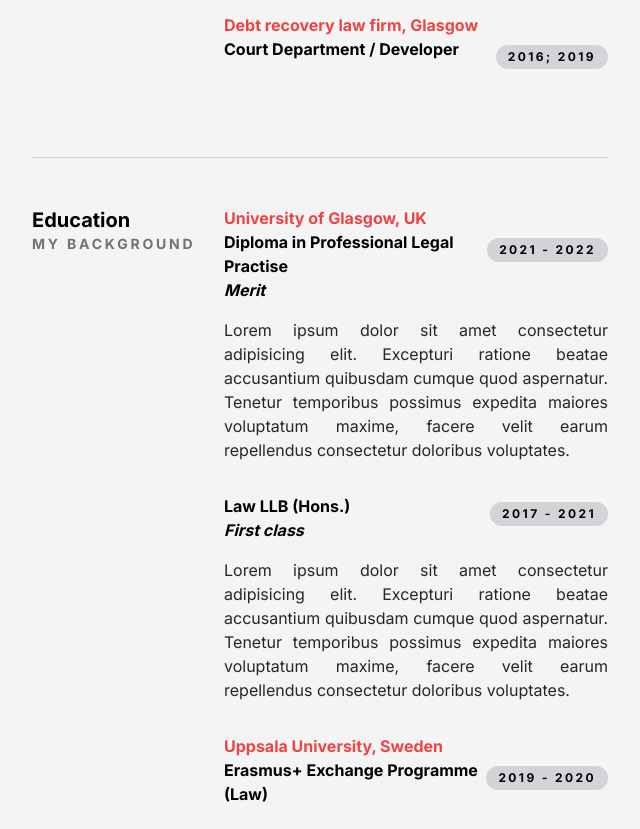
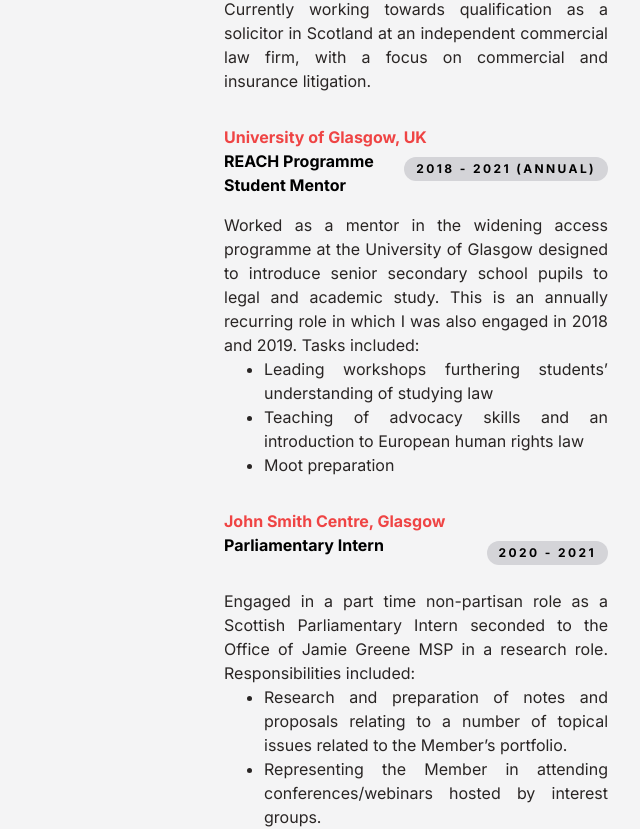
Before and after one commit to dangraham99/portfolio-2024, a Next.js app: page /cv in a window 1280 px wide. Shown: the part 193-1022 px from the top of the page, without its empty margins (320-960 px from the left). Built offline with nearby package versions, Linux system fonts and the light colour scheme.

Commit message:
adding to CV

```diff
--- a/src/app/cv/page.js
+++ b/src/app/cv/page.js
@@ -12,12 +12,47 @@ function CV() {
                     institution="Commercial law firm, Glasgow"
                     title="Trainee Solicitor"
                     period="2022 - Current"
+                    description="Currently working towards qualification as a solicitor in Scotland at an independent commercial law firm, with a focus on commercial and insurance litigation."
+                />
+
+                <CvEntry
+                    institution="University of Glasgow, UK"
+                    title="REACH Programme Student Mentor"
+                    period="2018 - 2021 (annual)"
+                    description={
+                        <span>Worked as a mentor in the widening access programme at the University of Glasgow designed to introduce senior secondary school pupils to legal and academic study. This is an annually recurring role in which I was also engaged in 2018 and 2019. Tasks included:
+                            <ul className='ml-10 list-disc'>
+                                <li>Leading workshops furthering students’ understanding of studying law</li>
+                                <li>Teaching of advocacy skills and an introduction to European human rights law</li>
+                                <li>Moot preparation</li>
+                            </ul>
+                        </span>
+                    }
+                />
+
+                <CvEntry
+                    institution="John Smith Centre, Glasgow"
+                    title="Parliamentary Intern"
+                    period="2020 - 2021"
+                    description={
+                        <span>
+                            Engaged in a part time non-partisan role as a Scottish Parliamentary Intern seconded to the Office of Jamie Greene MSP in a research role. Responsibilities included:
+                            <ul className='ml-10 list-disc'>
+
+                                <li>Research and preparation of notes and proposals relating to a number of topical issues related to the Member’s portfolio.</li>
+                                <li>Representing the Member in attending conferences/webinars hosted by interest groups.</li>
+                            </ul>
+
+                        </span>}
+
+
                 />
 
                 <CvEntry
                     institution="Debt recovery law firm, Glasgow"
                     title="Court Department / Developer"
                     period="2016; 2019"
+                    description="Responsible for drafting Simple Procedure claim forms. Reviewed commercial property contracts for the firm. Redesigned and modernised crucial, bespoke firm software with the goal of retaining and increasing productivity and cost-effectiveness via automated document production. "
                 />
 
             </Section>
@@ -26,17 +61,27 @@ function CV() {
 
                 <CvEntry
                     institution="University of Glasgow, UK"
+                    title="German language A2+; B1"
+                    result="Part-time classes"
+                    period="2023 - current"
+
+                />
+
+                <CvEntry
+
                     title="Diploma in Professional Legal Practise"
                     result="Merit"
                     period="2021 - 2022"
-                    description="Lorem ipsum dolor sit amet consectetur adipisicing elit. Excepturi ratione beatae accusantium quibusdam cumque quod aspernatur. Tenetur temporibus possimus expedita maiores voluptatum maxime, facere velit earum repellendus consectetur doloribus voluptates."
+
                 />
 
                 <CvEntry
                     title="Law LLB (Hons.)"
                     period="2017 - 2021"
                     result="First class"
-                    description="Lorem ipsum dolor sit amet consectetur adipisicing elit. Excepturi ratione beatae accusantium quibusdam cumque quod aspernatur. Tenetur temporibus possimus expedita maiores voluptatum maxime, facere velit earum repellendus consectetur doloribus voluptates."
+                    description="Dissertation: “The Art of Shooting the Messenger: Searching for coherency in the intermediary liability regime of the Digital Single Market”
+                    LLB modules included: Constitutional law, Property law, and Cybercrime law at Honours level. Junior honours year spent at Uppsala University, Sweden with a focus on comparative private and constitutional law.
+                    "
                 />
 
                 <CvEntry
```
